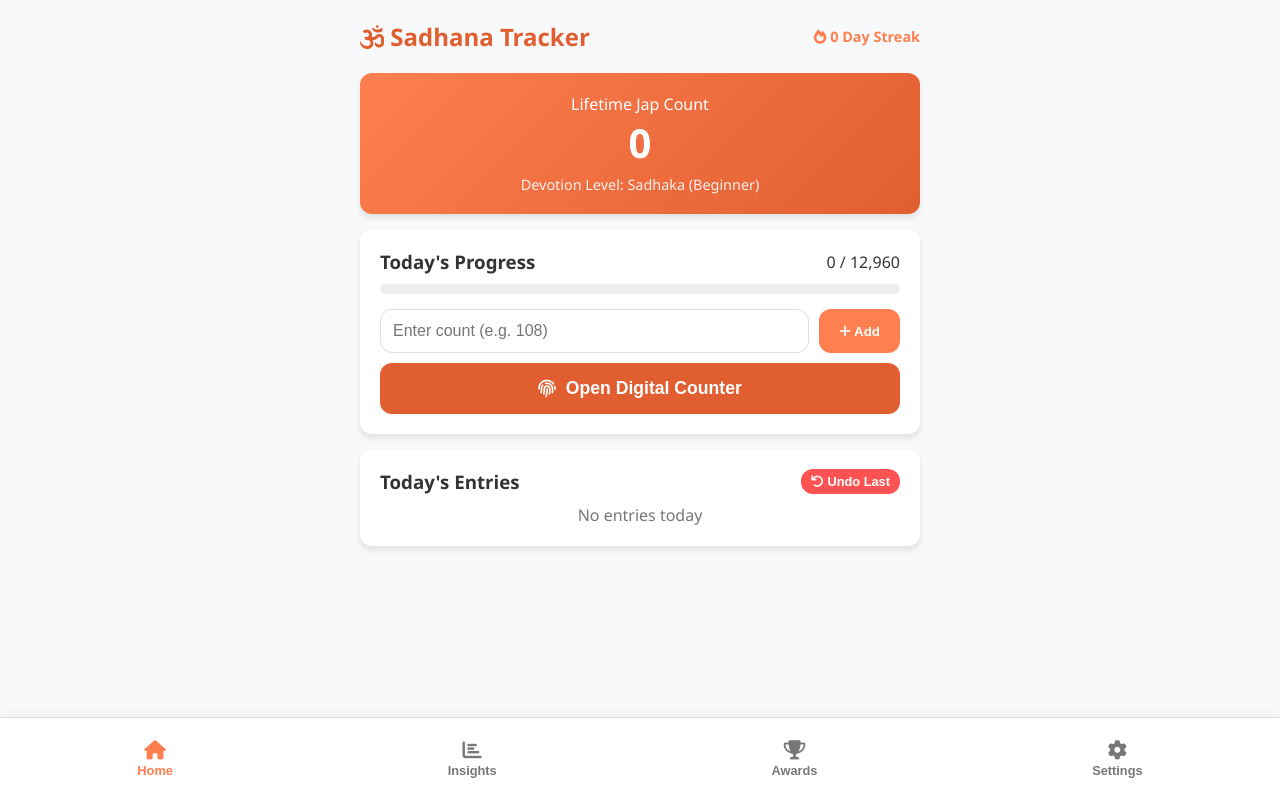
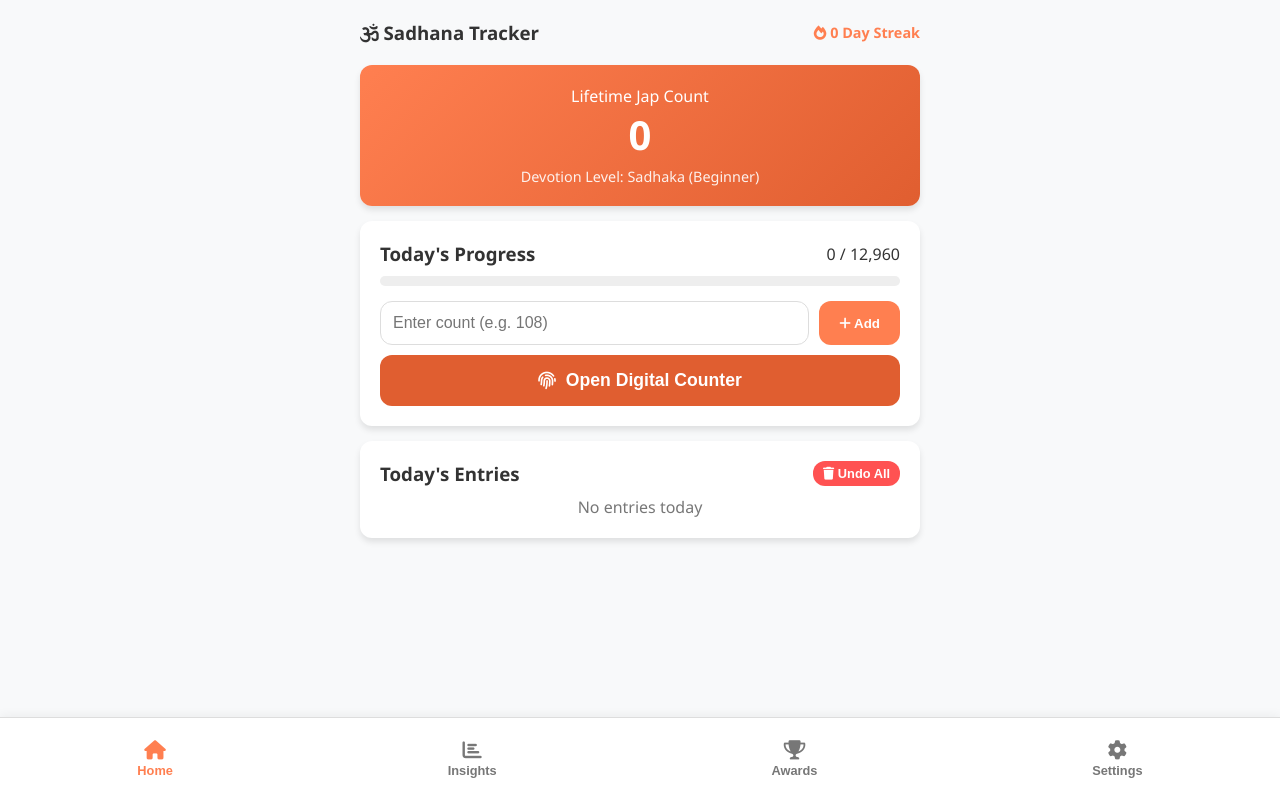
Before and after one commit to adishakti2004/Naam-Jap-Counter, a plain HTML site: page index.html in a window 1280 px wide. Drawn offline with nearby package versions, Linux system fonts and the light colour scheme.

Commit message:
Update index.html

```diff
--- a/index.html
+++ b/index.html
@@ -7,12 +7,13 @@
     <script src="https://cdnjs.cloudflare.com/ajax/libs/jquery/3.6.0/jquery.min.js"></script>
     <link rel="stylesheet" href="https://cdnjs.cloudflare.com/ajax/libs/font-awesome/6.0.0/css/all.min.css">
     <link rel="stylesheet" href="style.css">
+    <link rel="shortcut icon" href="logo.png">
 </head>
 <body>
 
 <div class="container">
     <div class="header">
-        <h1><i class="fas fa-om"></i> Sadhana Tracker</h1>
+        <h3><i class="fas fa-om"></i> Sadhana Tracker</h3>
         <div id="streak-badge" style="font-size: 0.9rem; color: var(--primary); font-weight: bold;">
             <i class="fas fa-fire"></i> <span id="streak-count">0</span> Day Streak
         </div>
@@ -46,9 +47,9 @@
 
         <div class="card">
             <div style="display:flex; justify-content:space-between; align-items:center; margin-bottom:10px;">
-                <h3>Today's Entries</h3>
-                <button class="btn-danger" style="padding: 5px 10px; font-size: 0.8rem;" onclick="deleteLastEntry()">
-                    <i class="fas fa-undo"></i> Undo Last
+                <h3 style="margin:0;">Today's Entries</h3>
+                <button class="btn-danger" style="padding: 5px 10px; font-size: 0.8rem;" onclick="deleteAllToday()">
+                    <i class="fas fa-trash"></i> Undo All
                 </button>
             </div>
             <ul class="history-list" id="today-entries-list">
```
